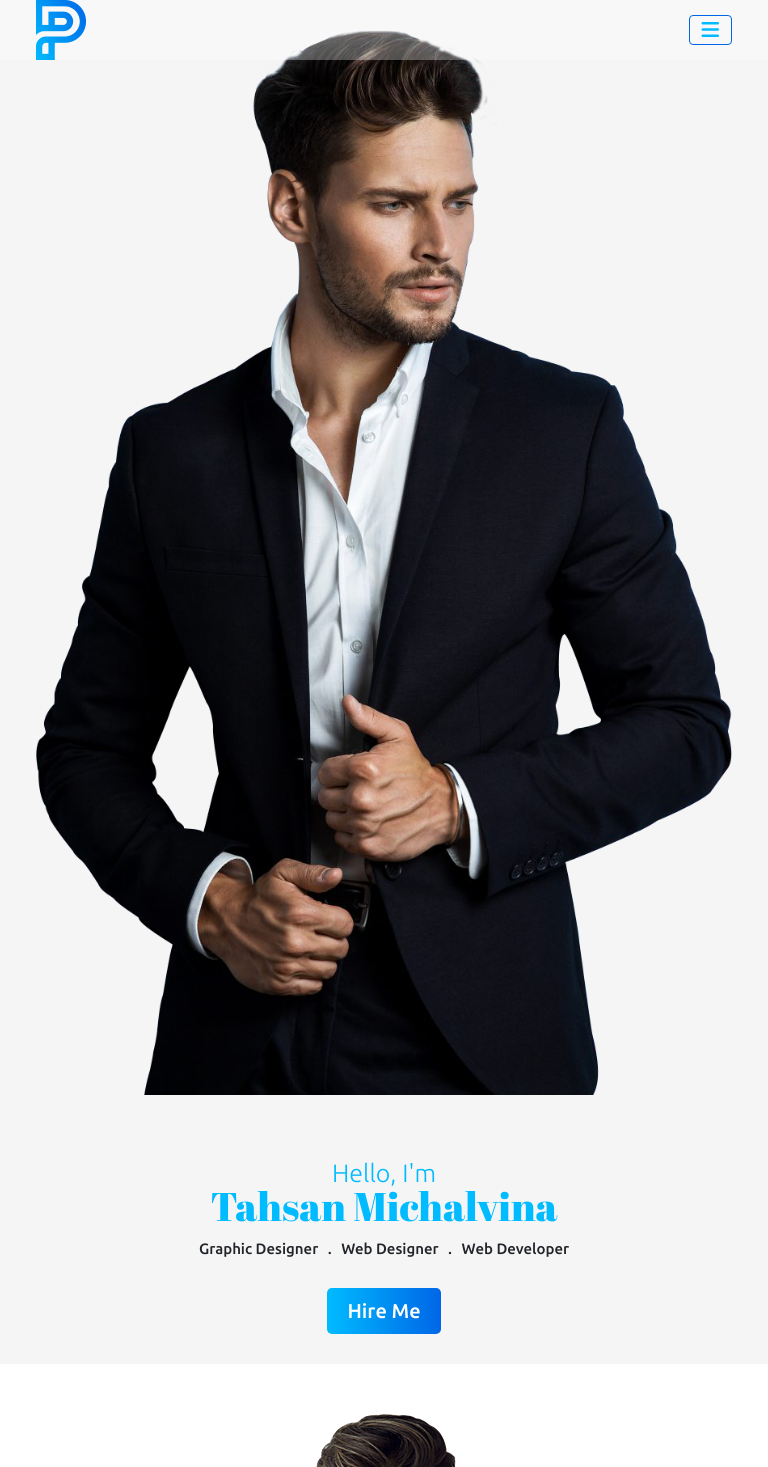
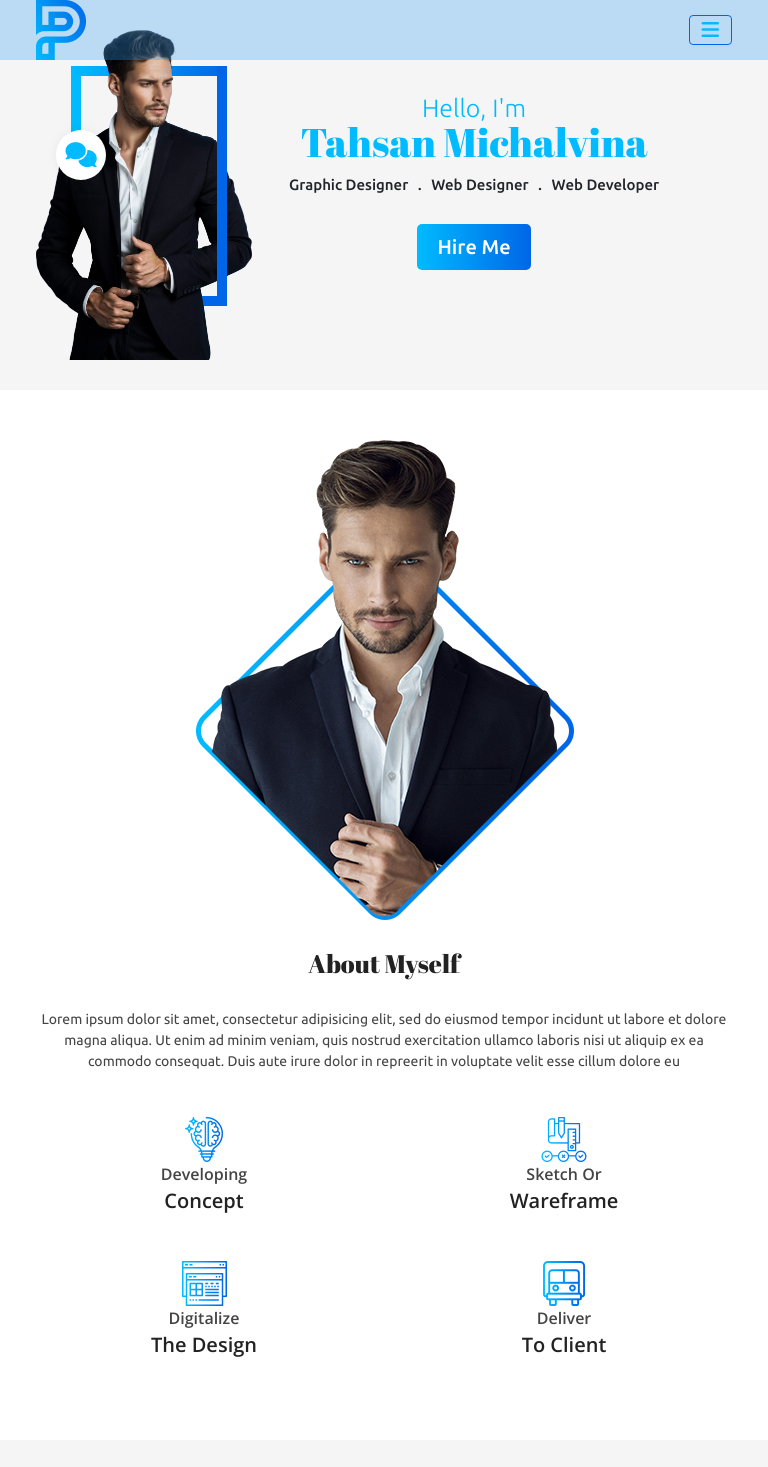
Before and after one commit to anika-cse/portfolio-project, a plain HTML site: page index.html in a window 768 px wide. Shown: the top 1467 px of the page. Drawn offline with nearby package versions, Linux system fonts and the light colour scheme.

Commit message:
work for medium device

```diff
--- a/css/responsive.css
+++ b/css/responsive.css
@@ -495,11 +495,11 @@
 @media (min-width: 768px) and (max-width: 991px){
     .navbar {
         top: 0;
-        background: rgba(255, 255, 255, 0.3);
+        background: rgba(54, 158, 243, 0.3);
     }
 
     .navbar .navbar-nav{
-        background: #ffffff;
+        background: #e2e7e7;
         text-align: center;
     }
 
@@ -520,26 +520,39 @@
     }
 
     #banner .banner-person .person-border::after{
-        width: 196px !important;
-        display: none;
+        width: 155px !important;
+        top: 36px;
+        left: 36px
     }
 
-    #banner .banner-person .person-border::before{
-        display: none;
+
+    #banner .banner-person .person-border::before {
+        height: 90px;
+        top: 36px;
+        left: 35px;
     }
 
-    #banner .banner-person::before{
-        height: 298px;
-        display: none;
+    #banner .banner-person::before {
+        height: 240px;
+        top: 36px;
+        right: 25px;
     }
 
     #banner .banner-person::after {
-       display: none;
+        width: 35px;
+        bottom: 54px;
+        right: 25px;
     }
 
     #banner .banner-person .banner-message{
-        top: 130px;
-        display: none;
+        top: 100px;
+    }
+
+    #banner .banner-person .banner-message i {
+        width: 50px !important;
+        height: 50px !important;
+        font-size: 25px !important;
+        line-height: 50px !important;
     }
 
     #banner .banner-text p{
@@ -682,6 +695,11 @@
 
     /* testimonial css ends */
 
+    #newsletter {
+        padding-bottom: 60px !important;
+    }
+
+    /* newsletter css ends */
 
     #brand{
         padding-bottom: 60px !important;
--- a/index.html
+++ b/index.html
@@ -90,7 +90,7 @@
                 </div>
             </div>
           </div>
-          <div class="col-lg-4">
+          <div class="col-lg-4 col-md-4">
             <div class="banner-person">
               <div class="person-border">
                 <img src="images/banner-person.png" alt="banner-person" class="img-fluid w-100">
@@ -100,7 +100,7 @@
               </div>
             </div>
           </div>
-          <div class="col-lg-5">
+          <div class="col-lg-5 col-md-7">
             <div class="banner-text text-center">
               <p class="mb-0 ubu-light fs-34 text-capitalize">hello, I'm</p>
               <h1 class="mb-0 abril fs-50 text-capitalize">Tahsan Michalvina</h1>
@@ -137,7 +137,7 @@
 
               <div class="about-icon">
                 <div class="row">
-                  <div class="col-lg-6">
+                  <div class="col-lg-6 col-md-6">
                     <div class="about-item">
                       <div class="row">
                         <div class="col-lg-3">
@@ -154,7 +154,7 @@
                     </div>
                   </div>
 
-                  <div class="col-lg-6">
+                  <div class="col-lg-6 col-md-6">
                     <div class="about-item">
                       <div class="row">
                         <div class="col-lg-3">
@@ -171,7 +171,7 @@
                     </div>
                   </div>
 
-                  <div class="col-lg-6">
+                  <div class="col-lg-6 col-md-6">
                     <div class="about-item">
                       <div class="row">
                         <div class="col-lg-3">
@@ -188,7 +188,7 @@
                     </div>
                   </div>
 
-                  <div class="col-lg-6">
+                  <div class="col-lg-6 col-md-6">
                     <div class="about-item">
                       <div class="row">
                         <div class="col-lg-3">
@@ -577,21 +577,21 @@
           <div class="col-lg-8 order-1 order-lg-2">
             <div class="fun-item-holder">
               <div class="row">
-                <div class="col-lg-4">
+                <div class="col-lg-4 col-md-4">
                   <div class="fun-item text-center">
                     <img src="images/fun-icon1.png" alt="fun-item-icon">
                     <h5 class="mb-0 abril fs-16 text-white text-capitalize"><span class="counter">97</span><span>%</span> job colpletation</h5>
                   </div>
                 </div>
 
-                <div class="col-lg-4">
+                <div class="col-lg-4 col-md-4">
                   <div class="fun-item text-center">
                     <img src="images/fun-icon2.png" alt="fun-item-icon">
                     <h5 class="mb-0 abril fs-16 text-white text-capitalize"><span class="counter">100</span><span>%</span> positive review</h5>
                   </div>
                 </div>
 
-                <div class="col-lg-4">
+                <div class="col-lg-4 col-md-4">
                   <div class="fun-item text-center">
                     <img src="images/fun-icon3.png" alt="fun-item-icon">
                     <h5 class="mb-0 abril fs-16 text-white text-capitalize"><span class="counter">100</span><span>%</span> on time delivery</h5>
@@ -708,14 +708,14 @@
           <div class="col-lg-12">
             <div class="newsletter-form">
               <form class="row g-3">
-                <div class="col-lg-5">
+                <div class="col-lg-5 col-md-5">
                   <input type="text" class="form-control" placeholder="Your name">
                 </div>
-                <div class="col-lg-5">
+                <div class="col-lg-5 col-md-5">
                   <label for="inputPassword2" class="visually-hidden">Password</label>
                   <input type="email" class="form-control" placeholder="Your E-mail">
                 </div>
-                <div class="col-lg-2">
+                <div class="col-lg-2 col-md-2">
                   <button type="submit" class="btn cta-bta text-white text-capitalize">Subscribe</button>
                 </div>
               </form>
```
